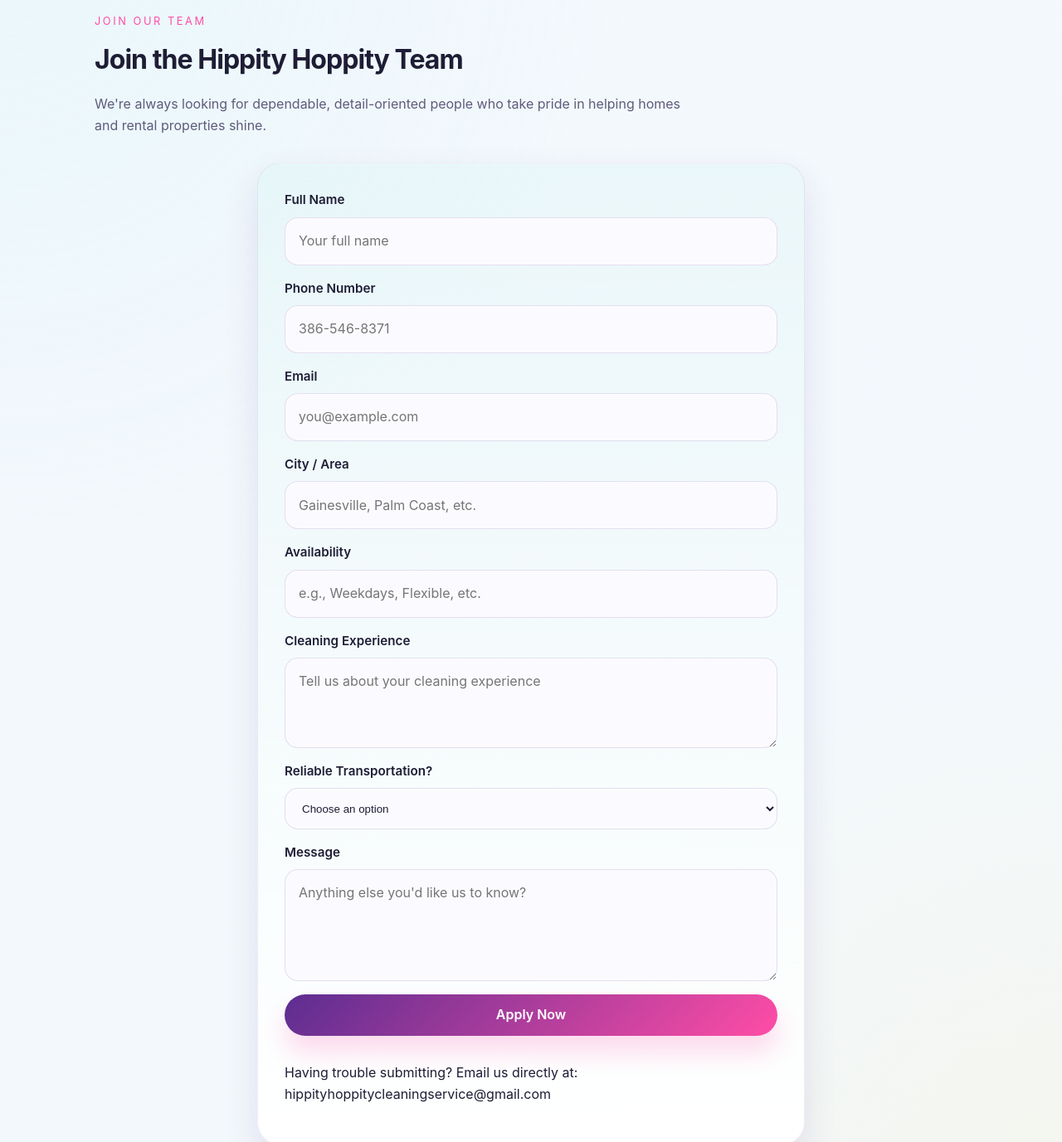
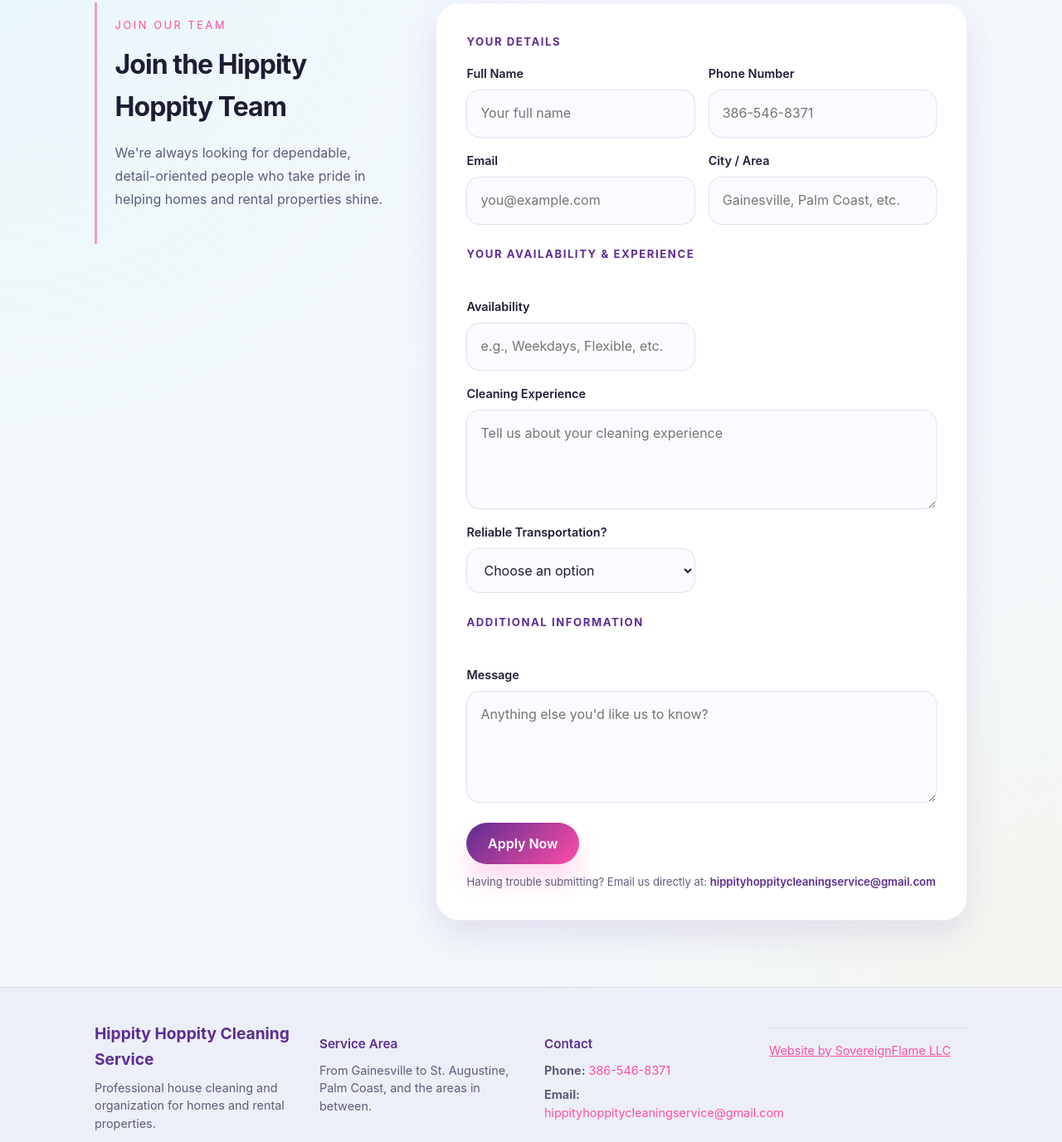
Before and after one commit to sovereignflam3-source/HippityHoppityClean, a plain HTML site: page index.html in a window 1280 px wide. Shown: the part 7189-8566 px from the top of the page at 83% size. Drawn offline with Linux system fonts and the light colour scheme.

Commit message:
Redesigned the Careers section to match the Contact section’s boutique visual style.
Modified:

- [index.html](</K:/Project Locations/HippityHoppityClean/index.html>)
- [css/styles.css](</K:/Project Locations/HippityHoppityClean/css/styles.css>)

Changes:

- Added balanced desktop introduction/form columns.
- Organized the form into three accessible fieldsets.
- Added responsive two-column fields and single-column mobile layout.
- Matched Contact’s container, typography, spacing, controls, focus states, button, and fallback styling.

Validation passed:

- All eight application controls, labels, attributes, questions, options, and ordering are unchanged.
- Formspree endpoint remains `https://formspree.io/f/xdavjwag`.
- `method="POST"`, hidden subject, and fallback email are unchanged.
- No JavaScript intercepts Careers submission.
- Desktop, tablet, and mobile layouts render correctly without visible overflow.
- HTML5 and CSS syntax: zero errors.
- `git diff --check`: passed.
- Only `index.html` and `css/styles.css` are modified.
- No commit or push performed.

```diff
--- a/css/styles.css
+++ b/css/styles.css
@@ -782,16 +782,121 @@
   line-height: 1.7;
 }
 
+.careers-grid {
+  display: grid;
+  grid-template-columns: minmax(250px, 0.72fr) minmax(0, 1.28fr);
+  align-items: start;
+  gap: clamp(1.75rem, 4vw, 3.25rem);
+}
+
+.careers-intro {
+  min-width: 0;
+  padding: 0.35rem 0 1.5rem 1.35rem;
+  border-left: 3px solid rgba(255, 77, 166, 0.55);
+}
+
+.careers-intro .section-header {
+  margin-bottom: 0;
+}
+
+.careers-intro .section-intro {
+  max-width: 38rem;
+  line-height: 1.75;
+}
+
 .careers-form {
-  background: linear-gradient(180deg, rgba(185, 240, 234, 0.15), rgba(255, 255, 255, 0.96));
+  display: grid;
+  gap: 0;
+  min-width: 0;
+  padding: clamp(1.35rem, 3vw, 2.25rem);
+  background: rgba(255, 255, 255, 0.98);
   border: 1px solid rgba(92, 45, 145, 0.08);
   border-radius: var(--radius);
-  padding: 2rem;
   box-shadow: var(--shadow);
-  max-width: 660px;
-  margin: 0 auto;
+}
+
+.careers-form-section {
+  min-width: 0;
+  margin: 0;
+  padding: 0;
+  border: 0;
+}
+
+.careers-form-section + .careers-form-section {
+  margin-top: 1.55rem;
+  padding-top: 1.55rem;
+  border-top: 1px solid rgba(92, 45, 145, 0.09);
+}
+
+.careers-form-section legend {
+  width: 100%;
+  margin: 0 0 1rem;
+  padding: 0;
+  color: var(--purple);
+  font-size: 0.82rem;
+  font-weight: 700;
+  letter-spacing: 0.12em;
+  text-transform: uppercase;
+}
+
+.careers-fields {
   display: grid;
+  grid-template-columns: repeat(2, minmax(0, 1fr));
   gap: 1rem;
+}
+
+.careers-field-wide {
+  grid-column: 1 / -1;
+}
+
+.careers-form .form-row {
+  min-width: 0;
+}
+
+.careers-form label {
+  font-size: 0.9rem;
+}
+
+.careers-form input,
+.careers-form select {
+  min-height: 52px;
+}
+
+.careers-form select {
+  font: inherit;
+}
+
+.careers-form textarea {
+  min-height: 120px;
+  resize: vertical;
+}
+
+.careers-form input:focus-visible,
+.careers-form textarea:focus-visible,
+.careers-form select:focus-visible {
+  outline: none;
+  border-color: var(--purple);
+  box-shadow: 0 0 0 4px rgba(115, 194, 255, 0.18);
+}
+
+.careers-form-actions {
+  display: grid;
+  justify-items: start;
+  gap: 0.7rem;
+  margin-top: 1.55rem;
+}
+
+.careers-form-actions .form-help {
+  margin: 0;
+  color: var(--muted);
+  font-size: 0.82rem;
+  line-height: 1.5;
+}
+
+.careers-form-actions .form-help a {
+  color: var(--purple);
+  font-weight: 600;
+  overflow-wrap: anywhere;
 }
 
 .contact-form {
@@ -1259,6 +1364,7 @@
   .hero-grid,
   .about-grid,
   .contact-grid,
+  .careers-grid,
   .vacation-grid {
     grid-template-columns: 1fr;
   }
@@ -1276,6 +1382,10 @@
   }
 
   .contact-grid {
+    gap: 2rem;
+  }
+
+  .careers-grid {
     gap: 2rem;
   }
 }
@@ -1349,11 +1459,17 @@
     grid-template-columns: 1fr;
   }
 
-  .contact-field-wide {
+  .careers-fields {
+    grid-template-columns: 1fr;
+  }
+
+  .contact-field-wide,
+  .careers-field-wide {
     grid-column: auto;
   }
 
-  .contact-form {
+  .contact-form,
+  .careers-form {
     padding: 1.25rem;
   }
 
@@ -1362,7 +1478,9 @@
   }
 
   .contact-form-actions,
-  .contact-form-actions .btn {
+  .contact-form-actions .btn,
+  .careers-form-actions,
+  .careers-form-actions .btn {
     width: 100%;
   }
 
--- a/index.html
+++ b/index.html
@@ -429,16 +429,21 @@
     </section>
 
     <section id="careers" class="careers section-block reveal-section">
-      <div class="container">
+      <div class="container careers-grid">
+        <div class="careers-intro">
           <div class="section-header">
             <p class="eyebrow">Join Our Team</p>
             <h2>Join the Hippity Hoppity Team</h2>
             <p class="section-intro">We're always looking for dependable, detail-oriented people who take pride in helping homes and rental properties shine.</p>
           </div>
+        </div>
 
         <!-- Formspree integration: careersForm -->
         <form id="careersForm" class="careers-form" action="https://formspree.io/f/xdavjwag" method="POST">
           <input type="hidden" name="_subject" value="Job Application - Hippity Hoppity" />
+          <fieldset class="careers-form-section">
+            <legend>Your Details</legend>
+            <div class="careers-fields">
               <div class="form-row">
                 <label for="fullName">Full Name</label>
                 <input type="text" id="fullName" name="full_name" placeholder="Your full name" required />
@@ -455,11 +460,17 @@
                 <label for="city">City / Area</label>
                 <input type="text" id="city" name="city_area" placeholder="Gainesville, Palm Coast, etc." required />
               </div>
+            </div>
+          </fieldset>
+
+          <fieldset class="careers-form-section">
+            <legend>Your Availability &amp; Experience</legend>
+            <div class="careers-fields">
               <div class="form-row">
                 <label for="availability">Availability</label>
                 <input type="text" id="availability" name="availability" placeholder="e.g., Weekdays, Flexible, etc." required />
               </div>
-          <div class="form-row">
+              <div class="form-row careers-field-wide">
                 <label for="experience">Cleaning Experience</label>
                 <textarea id="experience" name="cleaning_experience" rows="3" placeholder="Tell us about your cleaning experience" required></textarea>
               </div>
@@ -471,12 +482,21 @@
                   <option value="no">No</option>
                 </select>
               </div>
+            </div>
+          </fieldset>
+
+          <fieldset class="careers-form-section">
+            <legend>Additional Information</legend>
             <div class="form-row">
               <label for="careerMessage">Message</label>
               <textarea id="careerMessage" name="message" rows="4" placeholder="Anything else you'd like us to know?"></textarea>
             </div>
+          </fieldset>
+
+          <div class="careers-form-actions">
             <button type="submit" class="btn btn-primary">Apply Now</button>
             <p class="form-help">Having trouble submitting? Email us directly at: <a href="mailto:hippityhoppitycleaningservice@gmail.com">hippityhoppitycleaningservice@gmail.com</a></p>
+          </div>
         </form>
       </div>
     </section>
```
Lines whose indentation alone changed are shown as unchanged.
